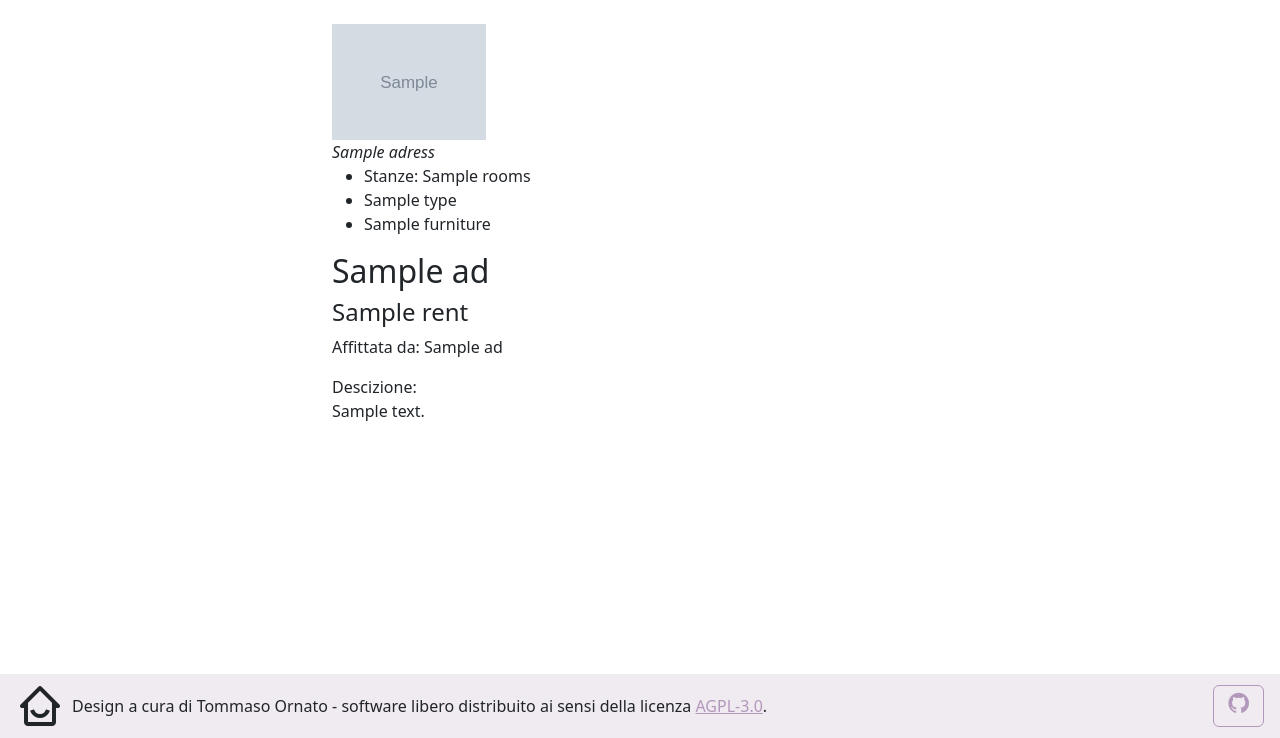
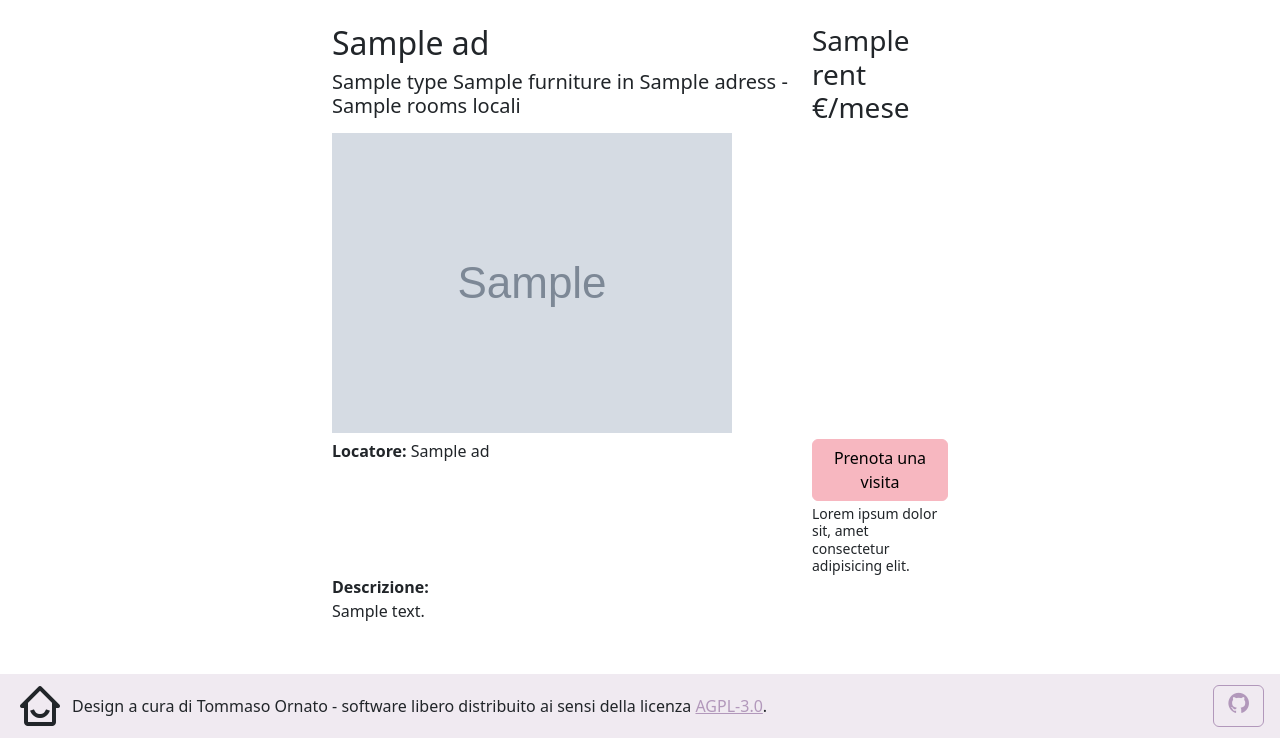
Before and after one commit to ornato-t/IAW-exam-1, a Flask app: template templates/advertisement.html in a window 1280 px wide. Shown: the part 62-800 px from the top of the page. Run offline with Flask 3, Linux system fonts and the light colour scheme; the template is opened without the code that fills it: most values are stand-ins (such as "Sample title", 1, 10 or a date in 2020); grey boxes marked "Sample" are stand-in pictures; some libraries are stand-ins or nearby versions.

Commit message:
Styling advertisement page

```diff
--- a/static/custom.css
+++ b/static/custom.css
@@ -72,3 +72,22 @@ main {
     margin-left: auto;
     place-self: end;
 }
+
+/* ADVERTISEMENT PAGE */
+
+.custom-carousel {
+    display: inline-flex;
+    overflow-x: scroll;
+    scroll-snap-type: x mandatory;
+    scroll-behavior: smooth;
+    scrollbar-width: none;
+
+    max-height: 50vh;
+}
+
+.custom-carousel-item {
+	box-sizing: content-box;
+	display: flex;
+	flex: none;
+	scroll-snap-align: start;
+}
--- a/templates/advertisement.html
+++ b/templates/advertisement.html
@@ -4,22 +4,51 @@
 {% block content %}
 
 <article class="container w-50 my-4">
-    <img src="{{ url_for('static', filename='images/'+ad.images[0]) }}" alt="Immagine della casa" class="w-25 mx-auto">
-    <br>
-    <i>{{ad.adress}}</i>
-    <ul>
-        <li>Stanze: {{ad.rooms}}</li>
-        <li>{{ad.type}}</li>
-        <li>{{ad.furniture}}</li>
-    </ul>
-    <h2>{{ ad.title }}</h2>
-    <h4>{{ ad.rent }}</h4>
-    <p>Affittata da: {{ad.landlord_name}}</p>
-    <span>Descizione:</span>
-    <p>{{ad.description }}</p>
+    <header class="row">
+        <div class="col-md-9">
+           <h2>{{ ad.title }}</h2>
+           <h5>{{ ad.type }} {{ ad.furniture }} in {{ ad.adress }} - {{ad.rooms}} locali</h5>
+        </div>
+        <div class="col-md-3 text-right mt-auto">
+           <h3>{{ ad.rent }} €/mese</h3>
+        </div>
+    </header>
 
+    <section class="custom-carousel">
+        {% for image in ad.images %}
+            <div id="ad-image-{{loop.index}}" class="custom-carousel-item w-100">
+                <img src="{{ url_for('static', filename='images/'+image) }}" alt="Immagine della" class="w-100">
+            </div>
+        {% endfor %}
+    </section>
+    {% if ad.images|length > 1 %}
+        <section class="d-flex justify-content-center pt-1 pb-2 gap-2">
+            {% for image in ad.images %}
+                <a href="#ad-image-{{loop.index}}" class="btn btn-sm btn-light">{{loop.index}}</a>
+            {% endfor %}
+        </section>
+    {% endif %}
+
+    <section class="row">
+        <div class="col-md-9">
+            <p><strong class="fw-semibold">Locatore:</strong> {{ad.landlord_name}}</p>
+        </div>
+        <div class="col-md-3 d-flex flex-column justify-content-end">
+            <a href="{{ad.id}}/visit" class="btn btn-secondary">Prenota una visita</a>
+                <small class="mt-1 mb-0 lh-sm">
+                    Lorem ipsum dolor sit, amet consectetur adipisicing elit.
+                </small>
+        </div>
+    </section>
+
+    <p class="mb-3">
+        <strong class="fw-semibold"> Descrizione:</strong>
+        <br>
+        {{ad.description }}
+    </p>
 
     <!-- if available && if landlord_username !== current_user.username: show button, otherwise show disabled button -->
     <!-- if renter is awaiting visit confirmation disable button -->
+    <!-- if not logged in disable -->
 </article>
 {% endblock %}
```
